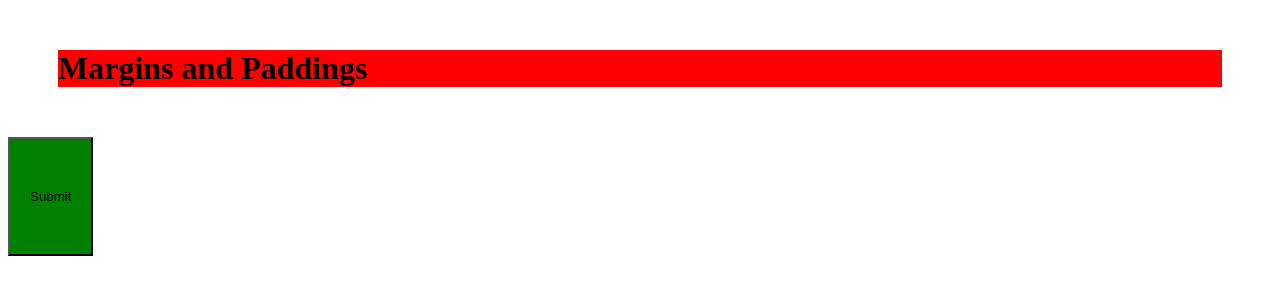
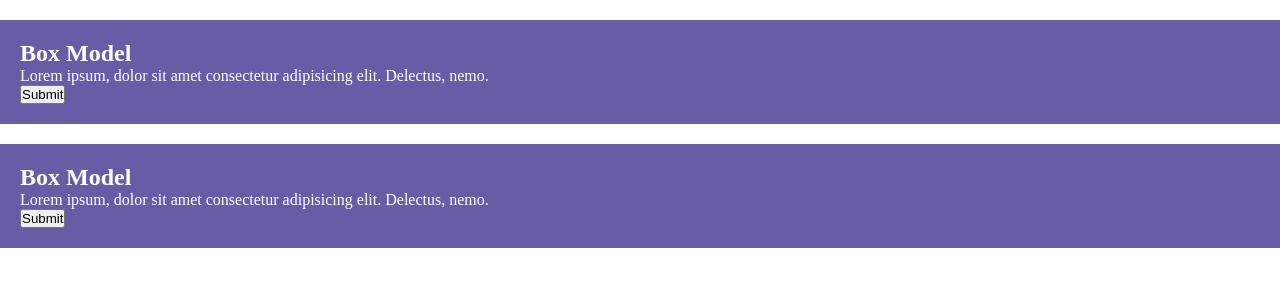
Before and after one commit to xaviguasch/basic-refresher-css-prac, a plain HTML site: page index.html in a window 1280 px wide. Drawn offline with Linux system fonts and the light colour scheme.

Commit message:
toyed box model and box-sizing

```diff
--- a/base.css
+++ b/base.css
@@ -10,7 +10,7 @@ h1 {
   color: green !important;
 } */
 
-h1 {
+/* h1 {
   margin: 50px;
   background-color: red;
 }
@@ -18,4 +18,18 @@ h1 {
 button {
   padding: 50px 20px;
   background-color: green;
+} */
+
+* {
+  margin: 0;
+  padding: 0;
+  box-sizing: border-box;
 }
+
+div {
+  background: rgb(103, 92, 165);
+  color: white;
+  width: 100%;
+  padding: 20px;
+  margin-top: 20px;
+}
--- a/index.html
+++ b/index.html
@@ -10,7 +10,18 @@
     <!-- <h1 id="head" class="header">Specifity</h1>
     <p>hello man, what are we doing tonight?</p> -->
 
-    <h1>Margins and Paddings</h1>
-    <button>Submit</button>
+    <!-- <h1>Margins and Paddings</h1>
+    <button>Submit</button> -->
+
+    <div>
+      <h2>Box Model</h2>
+      <p>Lorem ipsum, dolor sit amet consectetur adipisicing elit. Delectus, nemo.</p>
+      <button>Submit</button>
+    </div>
+    <div>
+      <h2>Box Model</h2>
+      <p>Lorem ipsum, dolor sit amet consectetur adipisicing elit. Delectus, nemo.</p>
+      <button>Submit</button>
+    </div>
   </body>
 </html>
```
